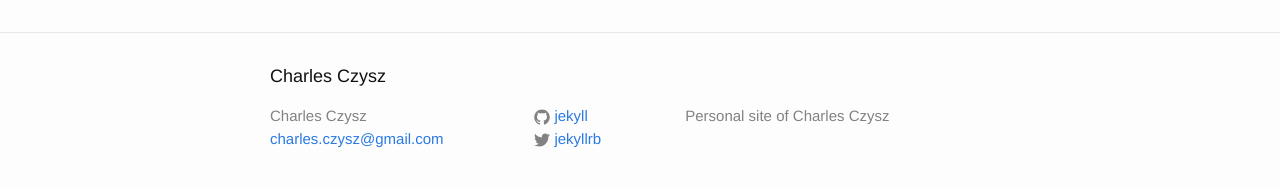
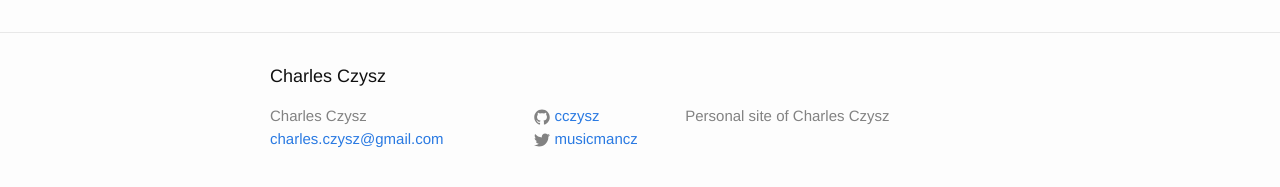
Before and after one commit to cczysz/cczysz.github.io, a Jekyll site: the page built from about.md, in a window 1280 px wide. Shown: the part 477-664 px from the top of the page. Built offline with Jekyll 4.4.1, drawn with Linux system fonts in a browser that asks for light colours.

Commit message:
fixed links

```diff
--- a/_config.yml
+++ b/_config.yml
@@ -8,8 +8,8 @@ description:  # this means to ignore newlines until "baseurl:"
         Personal site of Charles Czysz
 baseurl: "" # the subpath of your site, e.g. /blog/
 url: "http://yourdomain.com" # the base hostname & protocol for your site
-twitter_username: jekyllrb
-github_username:  jekyll
+twitter_username: musicmancz
+github_username:  cczysz
 
 # Build settings
 markdown: kramdown
```
